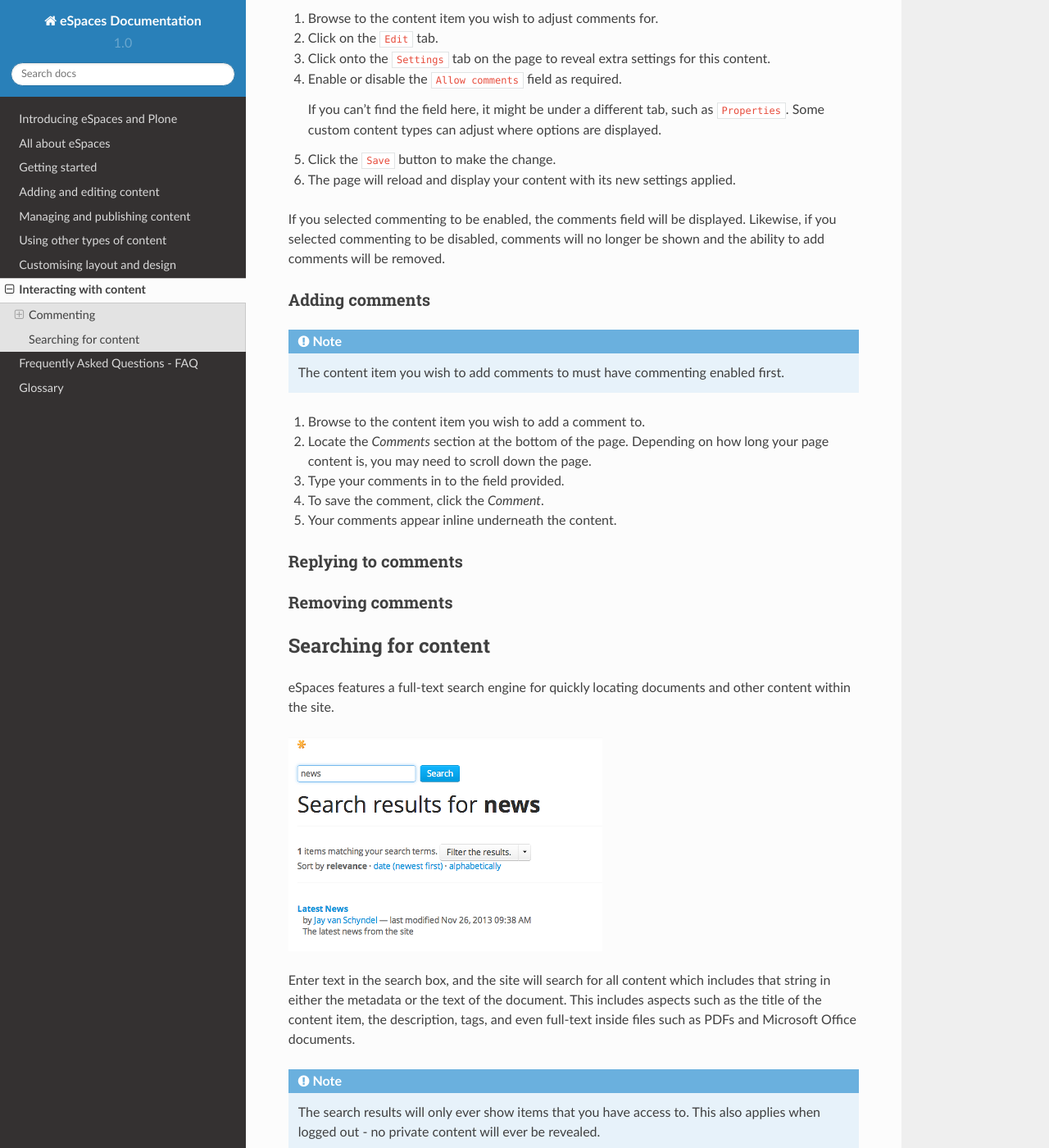
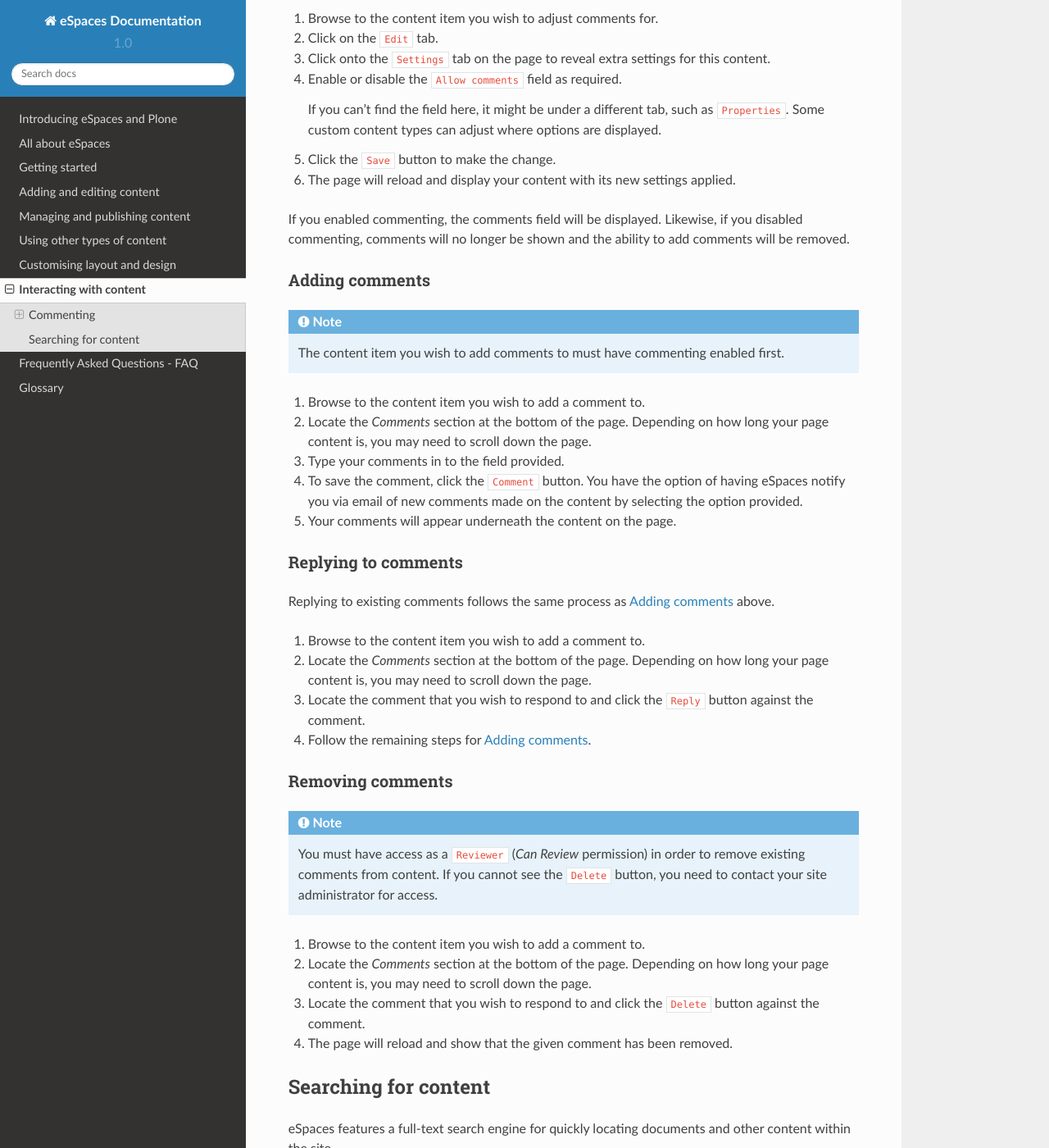
Before and after one commit to jcu-eresearch/plone-user-doc, a Sphinx documentation site: the page built from source/interacting.rst, in a window 1280 px wide and 1400 px high, scrolled down 597 px. Shown: the whole window at 82% size. Built offline with Sphinx 7.4.7 and the Read the Docs theme 2.0.0, drawn with Linux system fonts in a browser that asks for light colours; some of the changed text lies outside the part shown.

Commit message:
Update interaction documentation

```diff
--- a/source/interacting.rst
+++ b/source/interacting.rst
@@ -45,9 +45,9 @@
 #. The page will reload and display your content with its new settings applied.
 
 
-If you selected commenting to be enabled, the comments field will be displayed.
-Likewise, if you selected commenting to be disabled, comments will no longer be
-shown and the ability to add comments will be removed.
+If you enabled commenting, the comments field will be displayed.  Likewise, if
+you disabled commenting, comments will no longer be shown and the ability to
+add comments will be removed.
 
 
 Adding comments
@@ -64,17 +64,48 @@
 
 #. Type your comments in to the field provided.
 
-#. To save the comment, click the *Comment*.
+#. To save the comment, click the ``Comment`` button. You have the option of
+   having |project-name| notify you via email of new comments made on the
+   content by selecting the option provided.
 
-#. Your comments appear inline underneath the content.
+#. Your comments will appear underneath the content on the page.
 
 
 Replying to comments
 --------------------
 
+Replying to existing comments follows the same process as `Adding comments`_
+above.
+
+#. Browse to the content item you wish to add a comment to.
+
+#. Locate the *Comments* section at the bottom of the page. Depending on how
+   long your page content is, you may need to scroll down the page.
+
+#. Locate the comment that you wish to respond to and click the ``Reply``
+   button against the comment.
+
+#. Follow the remaining steps for `Adding comments`_.
+
 
 Removing comments
 -----------------
+
+.. note::
+   You must have access as a ``Reviewer`` (*Can Review* permission) in order to
+   remove existing comments from content.  If you cannot see the ``Delete``
+   button, you need to contact your site administrator for access.
+
+#. Browse to the content item you wish to add a comment to.
+
+#. Locate the *Comments* section at the bottom of the page. Depending on how
+   long your page content is, you may need to scroll down the page.
+
+#. Locate the comment that you wish to respond to and click the ``Delete``
+   button against the comment.
+
+#. The page will reload and show that the given comment has been removed.
+
 
 
 Searching for content
@@ -86,12 +117,13 @@
 .. image:: images/search.png
    :alt: Search
 
-Enter text in the search box, and the site will search for all content
-which includes that string in either the metadata or the text of the document.
-This includes aspects such as the title of the content item, the description,
-tags, and even full-text inside files such as PDFs and Microsoft Office
-documents.
+Enter text in the search box, and press the :kbd:`Enter` or :kbd:`Return` key
+on your keyboard.  The site will search for all content which includes that
+string in either the metadata or the text of the content. This includes
+aspects such as the title of documents, descriptions, tags, and even
+full-text inside files such as PDFs and Microsoft Office documents.
 
-.. note::
+.. important::
    The search results will only ever show items that you have access to.  This
-   also applies when logged out - no private content will ever be revealed.
+   also applies when logged out. No private content will ever be revealed
+   to users unless permission has been granted.
```
